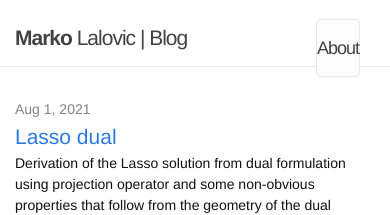
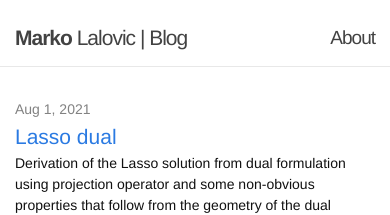
Before and after one commit to markolalovic/blog, a Jekyll site: the page built from index.markdown, in a window 390 px wide. Shown: the top 215 px of the page. Built offline with Jekyll 4.4.1, drawn with Linux system fonts in a browser that asks for light colours.

Commit message:
fixed header

```diff
--- a/assets/css/main.css
+++ b/assets/css/main.css
@@ -217,77 +217,24 @@ pre>code {
 .site-title a:hover {
   text-decoration: underline;
 }
+
 .hovhov {
   /*  :) */
   text-decoration: underline;
 }
 
 .site-nav {
-    font-size: 18px;
+    font-size: 19px; /* 24px */
     line-height: 56px;
     letter-spacing: -1px;
     margin-bottom: 0;
     float: right;
+}
+.site-nav, .site-nav:visited {
     color: #424242;
-}
-
-.site-nav, .site-nav:visited {
-  color: #424242;
 }
 .site-nav a:hover {
   text-decoration: underline;
-  color: #111;
-}
-.site-nav .menu-icon {
-    display: none;
-}
-.site-nav .page-link {
-    color: #111;
-    line-height: 1.5;
-}
-
-.site-nav .page-link:not(:first-child) {
-    margin-left: 20px;
-}
-
-@media screen and (max-width: 600px) {
-    .site-nav {
-        position: absolute;
-        top: 9px;
-        right: 30px;
-        background-color: #fdfdfd;
-        border: 1px solid #e8e8e8;
-        border-radius: 5px;
-        text-align: right;
-    }
-    .site-nav .menu-icon {
-        display: block;
-        float: right;
-        width: 36px;
-        height: 26px;
-        line-height: 0;
-        padding-top: 10px;
-        text-align: center;
-    }
-    .site-nav .menu-icon>svg {
-        width: 18px;
-        height: 15px;
-    }
-    .site-nav .menu-icon>svg path {
-        fill: #424242;
-    }
-    .site-nav .trigger {
-        clear: both;
-        display: none;
-    }
-    .site-nav:hover .trigger {
-        display: block;
-        padding-bottom: 5px;
-    }
-    .site-nav .page-link {
-        display: block;
-        padding: 5px 10px;
-    }
 }
 
 
```
